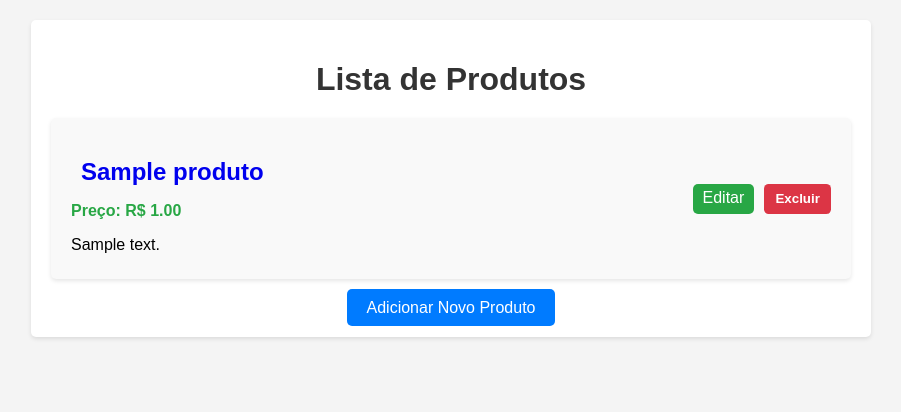
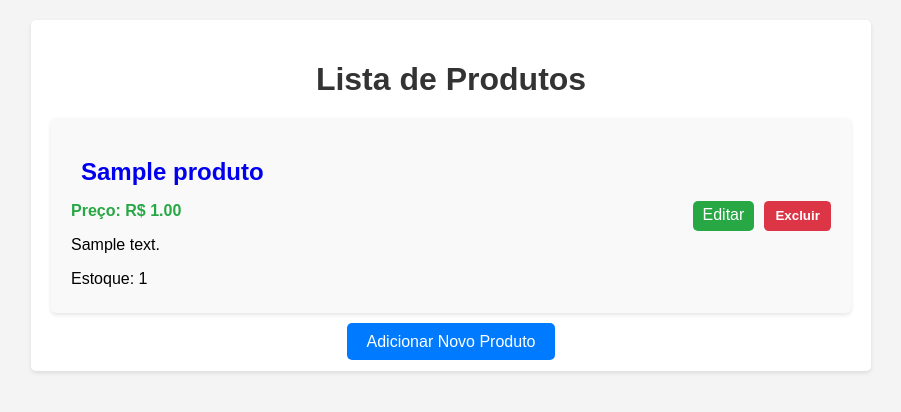
Before and after one commit to Pedro-Prado-Dev/Club_77, a Django app: page / in a window 1280 px wide. Shown: the top 412 px of the page, without its empty margins (189-1090 px from the left). Run offline with Django 5.2, Linux system fonts and the light colour scheme; tables that the repository leaves empty hold one stand-in row (values such as "Sample post").

Commit message:
Product Crud Completed

```diff
--- a/club_77/produtos/templates/produtos/lista_produtos.html
+++ b/club_77/produtos/templates/produtos/lista_produtos.html
@@ -16,6 +16,7 @@
                     <h2><a href="{% url 'detalhes_produto' produto.id %}">{{ produto.nome }}</a></h2>
                     <p class="preco">Preço: R$ {{ produto.preco }}</p>
                     <p>{{ produto.descricao }}</p>
+                    <p class="estoque"> Estoque: {{ produto.estoque }}</p>
                 </div>
                 <div class="botoes">
                     <a href="{% url 'editar_produto' produto.id %}" class="editar">Editar</a>
```
